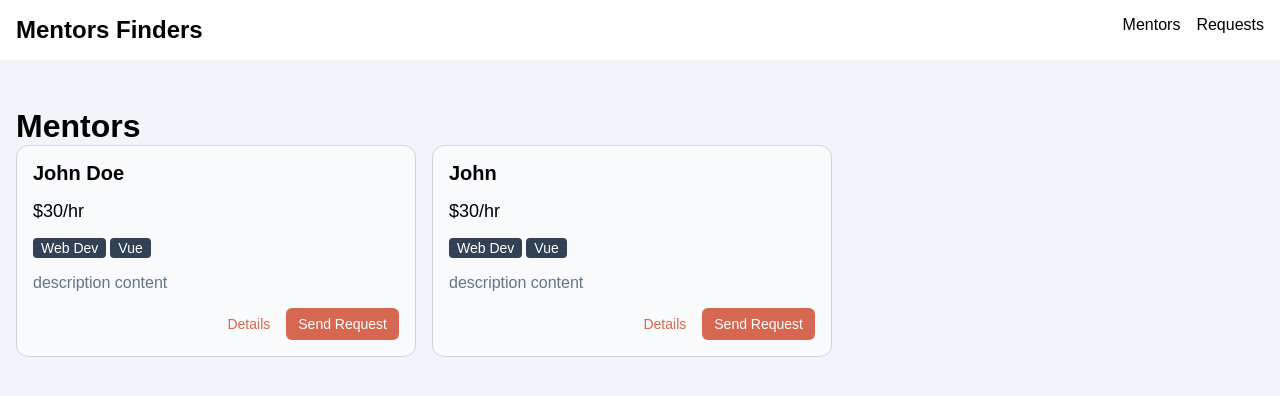
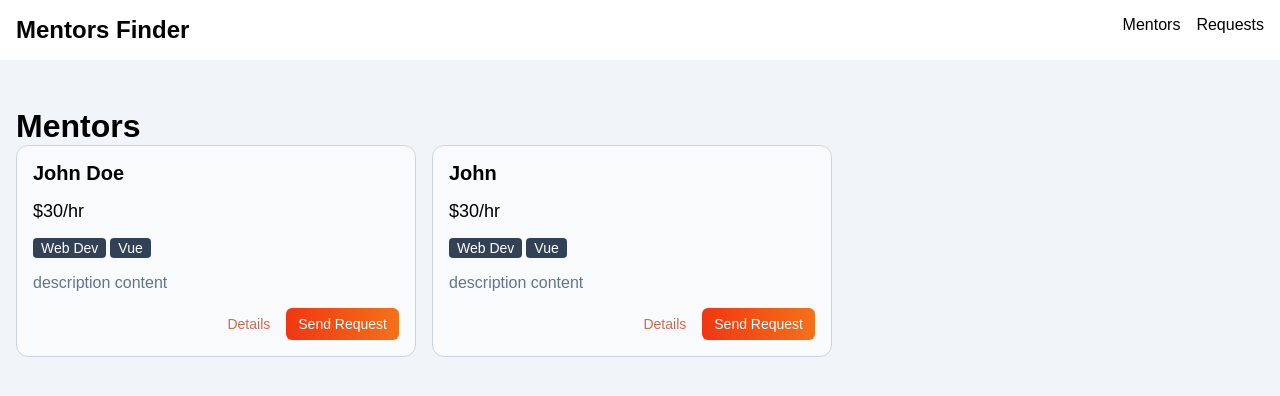
Before and after one commit to ngrwisnu/mentor-finder, a Vue app: page /mentors in a window 1280 px wide. Shown: the top 396 px of the page. Built offline with nearby package versions, Linux system fonts and the light colour scheme.

Commit message:
add view for mentor details page

```diff
--- a/src/components/header/TheHeader.vue
+++ b/src/components/header/TheHeader.vue
@@ -1,15 +1,20 @@
-<script>
-// import { RouterLink } from 'vue-router'
-
+<script lang="ts">
 export default {
-  components: {}
+  methods: {
+    menuHandler() {
+      console.log(this.$route)
+    }
+  },
+  updated() {
+    this.menuHandler()
+  }
 }
 </script>
 
 <template>
   <header>
     <div class="wrapper">
-      <div class="logo"><RouterLink to="/">Mentors Finders</RouterLink></div>
+      <div class="logo"><RouterLink to="/">Mentors Finder</RouterLink></div>
       <nav>
         <ul>
           <li><RouterLink to="/mentors">Mentors</RouterLink></li>
@@ -50,4 +55,8 @@ header nav ul li {
   font-size: 1rem;
   font-weight: 400;
 }
+
+.active {
+  color: #d66851;
+}
 </style>
--- a/src/components/ui/BaseButton.vue
+++ b/src/components/ui/BaseButton.vue
@@ -26,14 +26,15 @@ export default {
   border: none;
   border-radius: 6px;
   height: 32px;
-  background-color: #d66851;
+  background: linear-gradient(to right, #f13611, #f57119);
   color: white;
   padding: 6px 12px;
+  transition: all 150ms ease-in;
 }
 
 .button:hover {
   cursor: pointer;
-  background-color: #c74b32;
+  transform: scale(1.1);
 }
 
 a {
--- a/src/router/index.ts
+++ b/src/router/index.ts
@@ -1,5 +1,6 @@
 import { createRouter, createWebHistory } from 'vue-router'
 import MentorsView from '../views/mentors/MentorsView.vue'
+import MentorDetailsView from '../views/mentors/MentorDetailsView.vue'
 
 const router = createRouter({
   history: createWebHistory(),
@@ -13,6 +14,12 @@ const router = createRouter({
       path: '/mentors',
       name: 'mentors',
       component: MentorsView
+    },
+    {
+      path: '/mentors/:id',
+      props: true,
+      name: 'mentor-details',
+      component: MentorDetailsView
     }
   ]
 })
--- /dev/null
+++ b/src/views/mentors/MentorDetailsView.vue
@@ -0,0 +1,10 @@
+<script>
+export default {
+  props: ['id']
+}
+</script>
+
+<template>
+  <h1>Mentor Details</h1>
+  <h3>{{ id }}</h3>
+</template>
```
Also changed, not shown: 1 other file (tests, documents, lock files or other folders).
